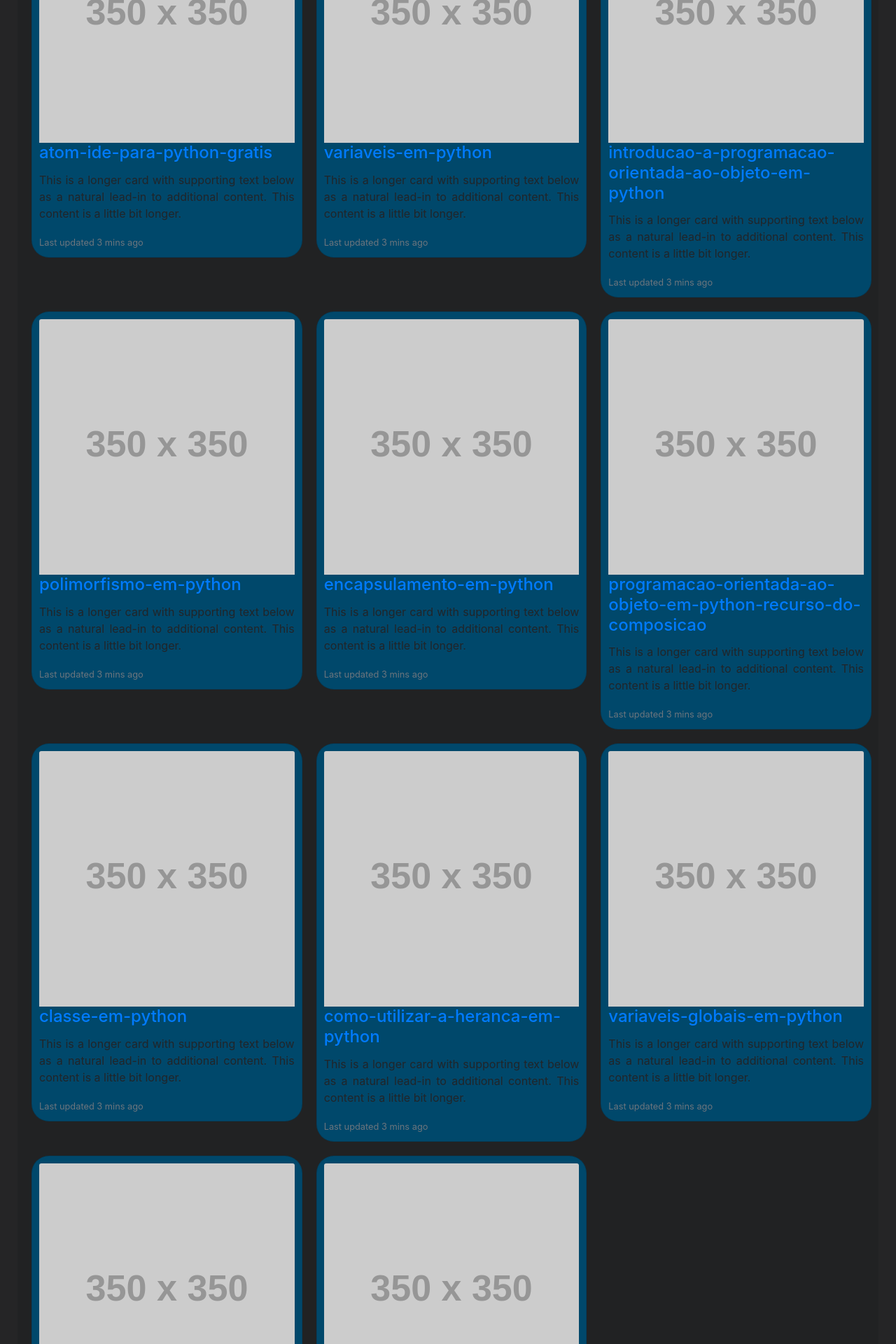
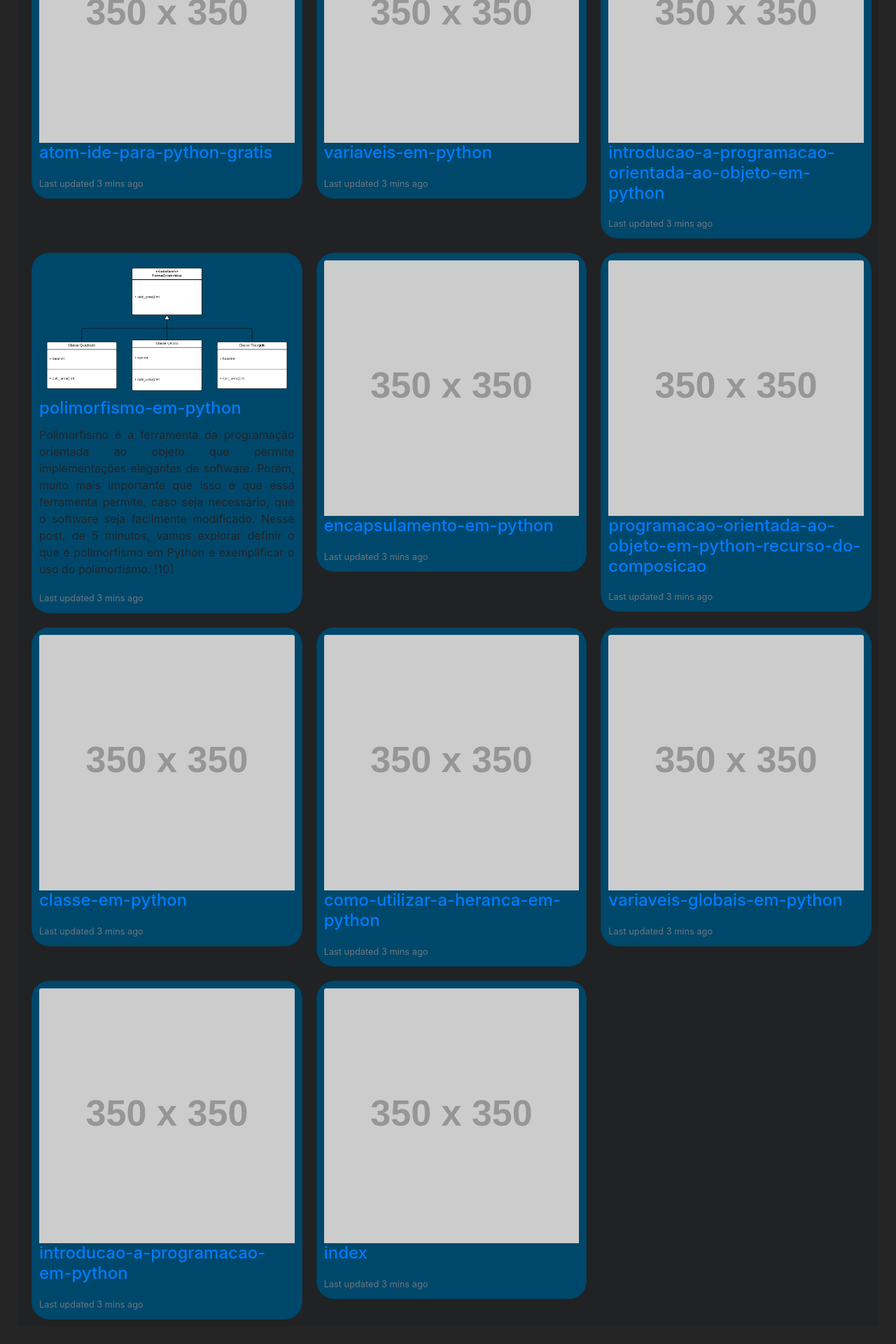
Before and after one commit to ProfessorMarcolan/site, a Jekyll site: the page built from _py/python.html, in a window 1280 px wide. Shown: the part 997-2917 px from the top of the page at 70% size. Built offline with Jekyll 4.4.1, drawn with Linux system fonts in a browser that asks for light colours; some of the changed text lies outside the part shown.

Commit message:
Adicionado para que o video fique em pop up. E que se possa esoclher entre colcoar no inicio um vidoe ou uma imagem. Corrigido para que o inicio das aulas fique tbm com uma tumbnail. Um exmeplo é o polimorfismo-em-python.html. Ainda falta modo apresentação e refatorar o código para começar a adicionar conteudo.

```diff
--- a/_includes/aulas.html
+++ b/_includes/aulas.html
@@ -14,11 +14,16 @@
             {% for author in include.sec %}
             <div class="col-sm-4">
                 <div class="card">
-                    <img class="card-img-top img-fluid" src="//placehold.it/350x350" alt="Card image cap">
+                        {% if author.image-intro.ligado == true %}
+                        <img class="card-img-top img-fluid" src="{{author.image-intro.url}}" alt="Card image cap">
+                        {% else %}
+
+                        <img class="card-img-top img-fluid" src="//placehold.it/350x350" alt="Card image cap" class="img-fluid">
+
+                        {% endif %}
                     <div class="card-block">
                         <h4 class="card-title"> <a href="{{ author.url }}">{{ author.title }}</a></h4>
-                        <p class="card-text">This is a longer card with supporting text below as a natural lead-in to
-                            additional content. This content is a little bit longer.</p>
+                        <p class="card-text">{{author.image-intro.text}}</p>
                         <p class="card-text"><small class="text-muted">Last updated 3 mins ago</small></p>
                     </div>
                 </div>
@@ -30,7 +35,14 @@
             {% for author in include.sec limit:3 %}
             <div class="col-sm-4">
                 <div class="card">
-                    <img class="card-img-top img-fluid" src="//placehold.it/350x350" alt="Card image cap">
+                    {% if author.image-intro.ligado == true %}
+                    <img class="card-img-top img-fluid" src="{{author.image-intro.url}}" alt="Card image cap">
+                    {% else %}
+
+                    <img class="card-img-top img-fluid" src="//placehold.it/350x350" alt="Card image cap" class="img-fluid">
+
+                    {% endif %}
+
                     <div class="card-block">
                         <h4 class="card-title"> <a href="{{ author.url }}">{{ author.title }}</a></h4>
                         <p class="card-text">This is a longer card with supporting text below as a natural lead-in to
--- a/_py/aula-3/polimorfismo-em-python.html
+++ b/_py/aula-3/polimorfismo-em-python.html
@@ -21,6 +21,15 @@
 
 top-source: "//placehold.it/250x250"
 seletor: py
+video:
+  ligado: true
+  url: "https://www.youtube.com/embed/8AEfxb_PVa0"
+
+image-intro:
+  ligado: true
+  url: /py/aula-3/diagrama-uml-polimorfismo-python.png
+  text:  Polimorfismo é a ferramenta da programação orientada ao objeto que permite implementações elegantes de software. Porém, muito mais importante que isso é que essa ferramenta permite, caso seja necessário, que o software seja facilmente modificado. Nesse post, de 5 minutos, vamos explorar definir o que é polimorfismo em Python e exemplificar o uso do polimorfismo. [10]
+
 ---
 <p>
  Polimorfismo é a ferramenta da programação orientada ao objeto que permite implementações elegantes de software. Porém, muito mais importante que isso é que essa ferramenta permite, caso seja necessário, que o software seja facilmente modificado. Nesse post, de 5 minutos, vamos explorar definir o que é polimorfismo em Python e exemplificar o uso do polimorfismo. [10]
--- a/assets/novo.css
+++ b/assets/novo.css
@@ -198,3 +198,9 @@
 .sticky-offset {
   padding-top: 200px;
 }
+
+.video-pop{
+  background: #111;
+  margin: 20px 60px 20px 100px;
+
+}
--- a/logica/logica1.js
+++ b/logica/logica1.js
@@ -108,11 +108,20 @@
 
 });
 
-
+let ligado =false;
 function deixar_botao(){
 
   console.log("oi")
 
-  $("#set-stick").addClass("sticky-top")
+  if(ligado === false){
+    $("#set-stick").addClass("fixed-bottom video-pop")
+    ligado = true;
+
+  }else{
+    $("#set-stick").removeClass("fixed-bottom video-pop")
+    ligado = false
+  }
+
+
 
 }
```
Also changed, not shown: _layouts/post.html (+13 -7 lines).
